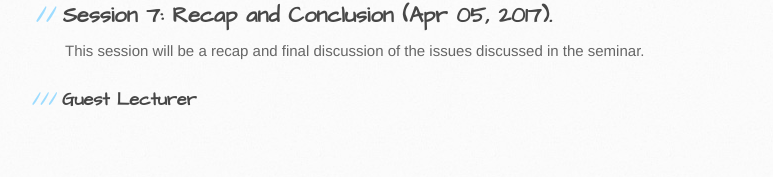
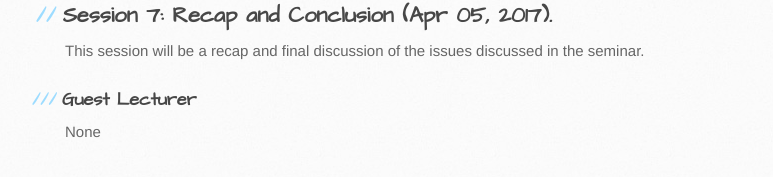
Before and after one commit to opengovdata/opengovdata.github.io, a Jekyll site: the page built from _pages/syllabus.md, in a window 1280 px wide and 900 px high, scrolled down 3106 px. Shown: the part 714-891 px from the top of the window, without its empty margins (105-878 px from the left). Built offline with Jekyll 4.4.1, drawn with Linux system fonts in a browser that asks for light colours; before the commit the page ends 3964 px from its top, so only the background shows below that.

Commit message:
updated some jekyll/data needs

```diff
--- a/_config.yml
+++ b/_config.yml
@@ -7,7 +7,7 @@ url: https://opengovdata.github.io
 
 markdown: kramdown
 
-data_source: data
+data_dir: data
 
 collections:
     pages:
--- a/_pages/syllabus.md
+++ b/_pages/syllabus.md
@@ -33,7 +33,7 @@ layout: base
 {{s.guest_lecturer.name}}
 {% endif %}
 
-{% if s.materials | size > 0 %}
+{% if s.materials.size > 0 %}
 
 ### Reading Materials
 
--- a/data/syllabus.yml
+++ b/data/syllabus.yml
@@ -104,3 +104,5 @@ sessions:
     date: 2017-04-05
     topic: Recap and Conclusion
     description: "This session will be a recap and final discussion of the issues discussed in the seminar."
+    guest_lecturer:
+      name: None
```
